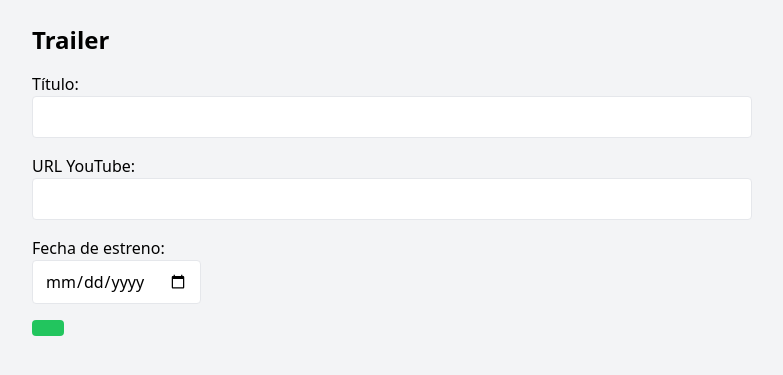
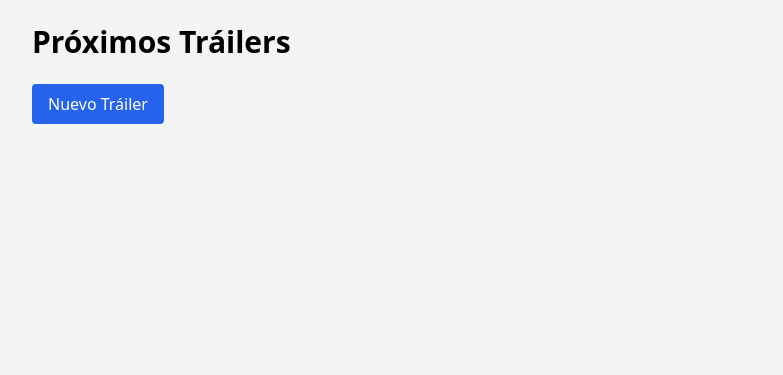
Before and after one commit to noelmora/PelisNews, a Flask app: page / in a window 1280 px wide. Shown: the top 375 px of the page, without its empty margins (248-1031 px from the left). Run offline with Flask 3, Linux system fonts and the light colour scheme; some libraries are stand-ins or nearby versions.

Commit message:
Add files via upload

```diff
--- a/templates/index.html
+++ b/templates/index.html
@@ -1,19 +1,30 @@
 {% extends 'base.html' %}
 {% block content %}
-<h1 class="text-2xl font-bold mb-4">{{ action }} Trailer</h1>
-<form method="post" class="space-y-4">
-  <div>
-    <label class="block font-medium">Título:</label>
-    <input type="text" name="titulo" value="{{ trailer.titulo if trailer else '' }}" required class="w-full px-3 py-2 border rounded">
+<h1 class="text-3xl font-bold mb-6">Próximos Tráilers</h1>
+<a href="{{ url_for('add') }}"
+   class="mb-4 inline-block bg-blue-600 text-white px-4 py-2 rounded">
+  Nuevo Tráiler
+</a>
+<div class="grid gap-6">
+  {% for tr in trailers %}
+  <div class="bg-white rounded shadow p-4">
+    <h2 class="text-xl font-semibold">{{ tr.titulo }}</h2>
+    {% if tr.fecha_estreno %}
+      <p class="text-gray-600">Estreno: {{ tr.fecha_estreno }}</p>
+    {% endif %}
+    <iframe
+      class="w-full h-48 my-2"
+      src="https://www.youtube.com/embed/{{ tr.youtube_url.split('v=')[-1] }}"
+      frameborder="0" allowfullscreen>
+    </iframe>
+    <div class="flex space-x-2">
+      <a href="{{ url_for('detail', id=tr.id) }}" class="text-blue-600">Ver</a>
+      <a href="{{ url_for('edit', id=tr.id) }}" class="text-yellow-500">Editar</a>
+      <form action="{{ url_for('delete', id=tr.id) }}" method="post">
+        <button type="submit" class="text-red-600">Eliminar</button>
+      </form>
+    </div>
   </div>
-  <div>
-    <label class="block font-medium">URL YouTube:</label>
-    <input type="url" name="youtube_url" value="{{ trailer.youtube_url if trailer else '' }}" required class="w-full px-3 py-2 border rounded">
-  </div>
-  <div>
-    <label class="block font-medium">Fecha de estreno:</label>
-    <input type="date" name="fecha_estreno" value="{{ trailer.fecha_estreno if trailer and trailer.fecha_estreno else '' }}" class="px-3 py-2 border rounded">
-  </div>
-  <button type="submit" class="bg-green-500 text-white px-4 py-2 rounded">{{ action }}</button>
-</form>
+  {% endfor %}
+</div>
 {% endblock %}
```
Also changed, not shown: templates/detail.html (+10 -18 lines), templates/form.html (+26 -4 lines), app.py (line endings or trailing spaces), requirements.txt (line endings or trailing spaces), templates/base.html (line endings or trailing spaces).
